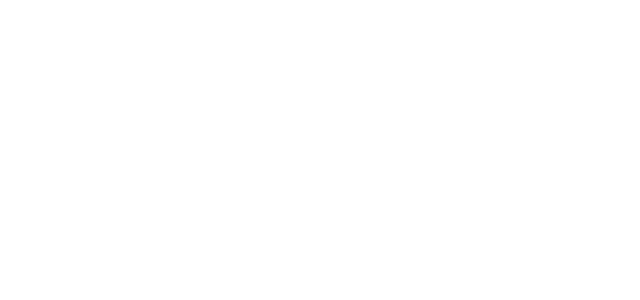
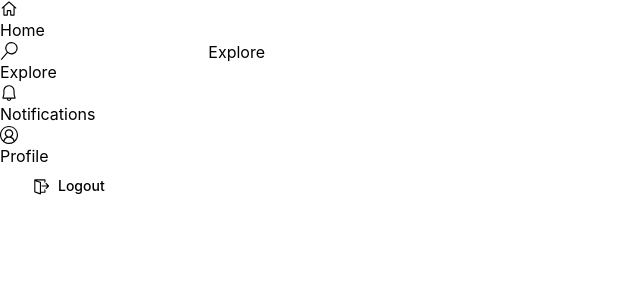
Before and after one commit to devrahuljourney/Friendify_Frontend, a React (Create React App) app: page /search in a window 1280 px wide. Before the commit this address had no page. Shown: the top 300 px of the page, without its empty margins (0-640 px from the left). Built offline with nearby package versions, Linux system fonts and the light colour scheme; sample sign-in values are in the browser's storage.

Commit message:
sidebar componenet

```diff
--- a/src/App.js
+++ b/src/App.js
@@ -7,25 +7,34 @@
 import Login from './page/Login';
 import Signup from './page/Signup';
 import VerifyEmail from './page/VerifyEmail';
+import Profile from './page/Profile';
+import Explore from './page/Explore';
+import Notifications from './page/Notifications';
 
 function App() {
+  const { loggedIn } = useSelector((state) => state.auth);
+  const navigate = useNavigate();
 
-  const {loggedIn} = useSelector((state) => state.auth);
-  const navigate = useNavigate();
   useEffect(() => {
-     if(!loggedIn)
-     {
-      navigate("/login")
-     }
-  }, []);
+    if (!loggedIn) {
+      navigate("/login");
+    }
+  }, [loggedIn, navigate]);
+
   return (
     <div className="App">
-       <Routes>
-         <Route path='/' element={ <Home/>  } />
-         <Route path='/login' element={<Login/>} />
-         <Route path='/signup' element = { <Signup/> } />
-         <Route path='/verify-email' element={<VerifyEmail/>} />
-       </Routes>
+
+      <Routes>
+        <Route path='/' element={<Home />}>
+          {/* Nested routes for Home page */}
+          <Route path='/notifications' element={<Notifications />} />
+          <Route path='/profile' element={<Profile />} />
+          <Route path='/search' element={<Explore />} />
+        </Route>
+        <Route path='/login' element={<Login />} />
+        <Route path='/signup' element={<Signup />} />
+        <Route path='/verify-email' element={<VerifyEmail />} />
+      </Routes>
     </div>
   );
 }
--- /dev/null
+++ b/src/components/common/ConfirmationModal.jsx
@@ -0,0 +1,25 @@
+import { useDispatch } from "react-redux";
+import { useNavigate } from "react-router-dom";
+import { logout } from '../../services/operations/authAPI';
+
+export default function ConfirmationModal({ modalData }) {
+    const dispatch = useDispatch();
+    const navigate = useNavigate();
+
+    const handleLogout = () => {
+        dispatch(logout(navigate));
+    };
+
+    return (
+        <div className="fixed inset-0 z-[1000] !mt-0 grid place-items-center overflow-auto bg-white bg-opacity-10 backdrop-blur-sm">
+            <div className="w-11/12 max-w-[350px] rounded-lg border border-gray-900 bg-gray-500 p-6">
+                <p className="text-2xl font-semibold text-richblack-5">{modalData?.text1}</p>
+                <p className="mt-3 mb-5 leading-6 text-richblack-200">{modalData?.text2}</p>
+                <div className="flex items-center gap-x-4">
+                    <button onClick={handleLogout}>{modalData?.btn1Text}</button>
+                    <button className="cursor-pointer rounded-md bg-richblack-200 py-[8px] px-[20px] font-semibold text-richblack-900" onClick={modalData?.btn2Handler}>{modalData?.btn2Text}</button>
+                </div>
+            </div>
+        </div>
+    );
+}
--- /dev/null
+++ b/src/components/core/SIdebar.jsx
@@ -0,0 +1,46 @@
+import React, { useState } from 'react'
+import { sidebarLinks } from '../../data/sidebarLinks'
+import SidebarLink from './SidebarLink'
+import { useDispatch } from 'react-redux'
+import { useLocation, useNavigate } from 'react-router-dom';
+import { logout } from '../../services/operations/authAPI';
+import { VscSignOut } from "react-icons/vsc"
+import ConfirmationModal from '../common/ConfirmationModal';
+
+
+export default function SIdebar() {
+
+    const dispatch = useDispatch();
+    const navigate = useNavigate();
+    const [confirmationModal, setConfirmationModal] = useState(null)
+  return (
+    <div>
+        {
+            sidebarLinks.map((link) => {
+                return <SidebarLink key ={link.id} link={link} iconName={link.icon} />
+            })
+        }
+
+        <button
+            onClick={() =>
+              setConfirmationModal({
+                text1: "Are you sure?",
+                text2: "You will be logged out of your account.",
+                btn1Text: "Logout",
+                btn2Text: "Cancel",
+                // btn1Handler: () => dispatch(logout(navigate)),
+                btn2Handler: () => setConfirmationModal(null),
+              })
+            }
+            className="px-8 py-2 text-sm font-medium text-richblack-300"
+          >
+            <div className="flex items-center gap-x-2">
+              <VscSignOut className="text-lg" />
+              <span>Logout</span>
+            </div>
+          </button>
+
+          {confirmationModal && <ConfirmationModal modalData={confirmationModal} />}
+    </div>
+  )
+}
--- /dev/null
+++ b/src/components/core/SidebarLink.jsx
@@ -0,0 +1,24 @@
+import React from 'react';
+import * as Icons from "react-icons/vsc" // Import all Material Design icons
+import { useDispatch } from 'react-redux';
+import { NavLink, useLocation } from 'react-router-dom';
+
+export default function SidebarLink({ link, iconName }) {
+    const Icon = Icons[iconName];
+    const location = useLocation();
+    const dispatch = useDispatch();
+
+    // This function seems to have a typo and might cause infinite recursion
+    const matchRoute = (route) => {
+        return matchRoute({ path: route }, location.pathname);
+    };
+
+    return (
+        <NavLink to={link.path}>
+            <div>
+                <Icon className="text-lg" />
+                <span>{link.name}</span>
+            </div>
+        </NavLink>
+    );
+}
--- /dev/null
+++ b/src/data/sidebarLinks.js
@@ -0,0 +1,27 @@
+export const sidebarLinks = [
+    {
+        id: 1,
+        name: "Home",
+        path: "/" ,
+        icon: "VscHome"
+    },
+    {
+        id: 2,
+        name: "Explore" ,
+        path: "/search" ,
+        icon: "VscSearch"
+    },
+    {
+        id: 3,
+        name: "Notifications" ,
+        path: "/notifications" ,
+        icon: "VscBell"
+    },
+    {
+        id: 4,
+        name: 'Profile' ,
+        path: "/profile",
+        icon: "VscAccount"
+    },
+
+]
--- /dev/null
+++ b/src/page/Explore.jsx
@@ -0,0 +1,7 @@
+import React from 'react'
+
+export default function Explore() {
+  return (
+    <div>Explore</div>
+  )
+}
--- a/src/page/Home.jsx
+++ b/src/page/Home.jsx
@@ -1,7 +1,16 @@
 import React from 'react'
+import { Outlet } from 'react-router-dom'
+import Sidebar from '../components/core/SIdebar'
 
 export default function Home() {
   return (
-    <div>Home</div>
+    <div className="relative flex min-h-[calc(100vh-3.5rem)]">
+      <Sidebar />
+      <div className="h-[calc(100vh-3.5rem)] flex-1 overflow-auto">
+        <div className="mx-auto w-11/12 max-w-[1000px] py-10">
+          <Outlet />
+        </div>
+      </div>
+    </div>
   )
 }
--- /dev/null
+++ b/src/page/Notifications.jsx
@@ -0,0 +1,7 @@
+import React from 'react'
+
+export default function Notifications() {
+  return (
+    <div>Notifications</div>
+  )
+}
--- /dev/null
+++ b/src/page/Profile.jsx
@@ -0,0 +1,7 @@
+import React from 'react'
+
+export default function Profile() {
+  return (
+    <div>Profile</div>
+  )
+}
--- a/src/services/operations/authAPI.js
+++ b/src/services/operations/authAPI.js
@@ -123,6 +123,6 @@
       localStorage.removeItem("user")
       localStorage.removeItem("loggedIn")
       toast.success("Logged Out")
-      navigate("/")
+      navigate("/login")
     }
   }
--- /dev/null
+++ b/src/services/operations/commentAPI.js
@@ -0,0 +1,58 @@
+
+
+
+import toast from "react-hot-toast";
+import { apiconnector } from "../apiconnector";
+import { addComment } from "../../slices/commentSlice";
+import { commentEndpoints } from "../apis";
+
+const { CREATE_COMMENT, DELETE_COMMENT } = commentEndpoints;
+
+export const createComment = async (postId, commentData, token) => {
+    let result = null;
+    const toastId = toast.loading("Loading...");
+    try {
+        const response = await apiconnector("POST", CREATE_COMMENT(postId), commentData, {
+            "Content-Type": "application/json",
+            "Authorization": `Bearer ${token}`
+        });
+
+        console.log("CREATE COMMENT API RESPONSE ", response);
+        if (!response?.data?.success) {
+            throw new Error("Could not create comment");
+        }
+
+        toast.success("Comment Added Successfully");
+        result = response?.data?.comment;
+        return result;
+    } catch (error) {
+        console.log("CREATE COMMENT API ERROR:", error);
+        toast.error(error.message);
+        return null;
+    } finally {
+        toast.dismiss(toastId);
+    }
+};
+
+export const deleteComment = async (commentId, token) => {
+    const toastId = toast.loading("Loading...");
+    try {
+        const response = await apiconnector("DELETE", DELETE_COMMENT(commentId), null, {
+            "Authorization": `Bearer ${token}`
+        });
+
+        console.log("DELETE COMMENT API RESPONSE ", response);
+        if (!response?.data?.success) {
+            throw new Error("Could not delete comment");
+        }
+
+        toast.success("Comment Deleted Successfully");
+        return true;
+    } catch (error) {
+        console.log("DELETE COMMENT API ERROR:", error);
+        toast.error(error.message);
+        return false;
+    } finally {
+        toast.dismiss(toastId);
+    }
+};
```
